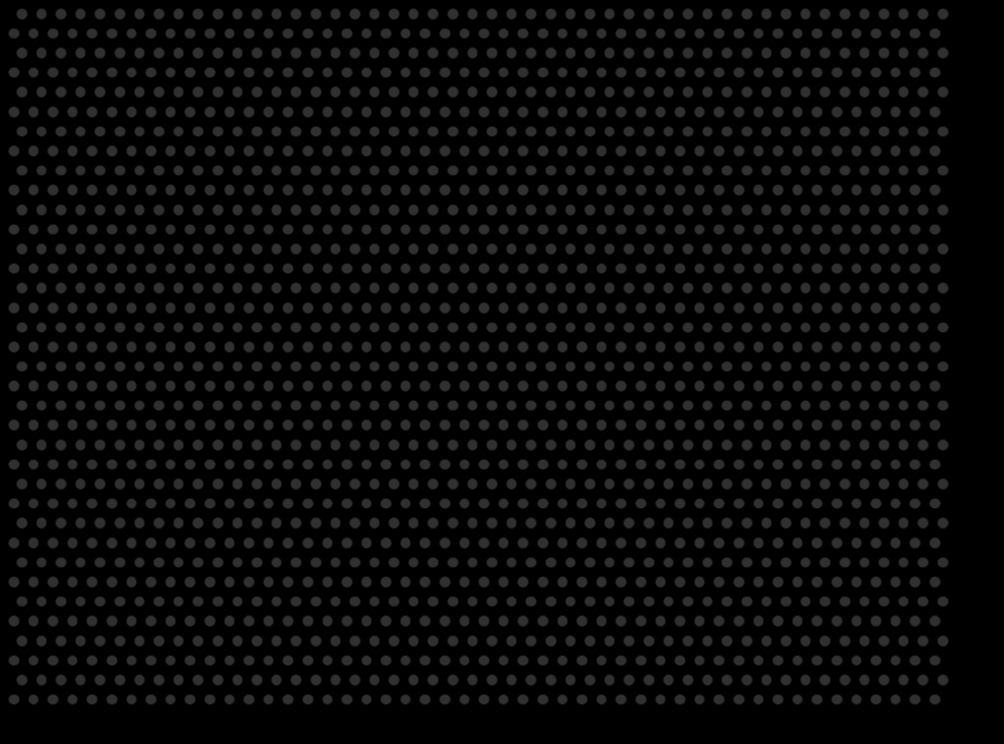
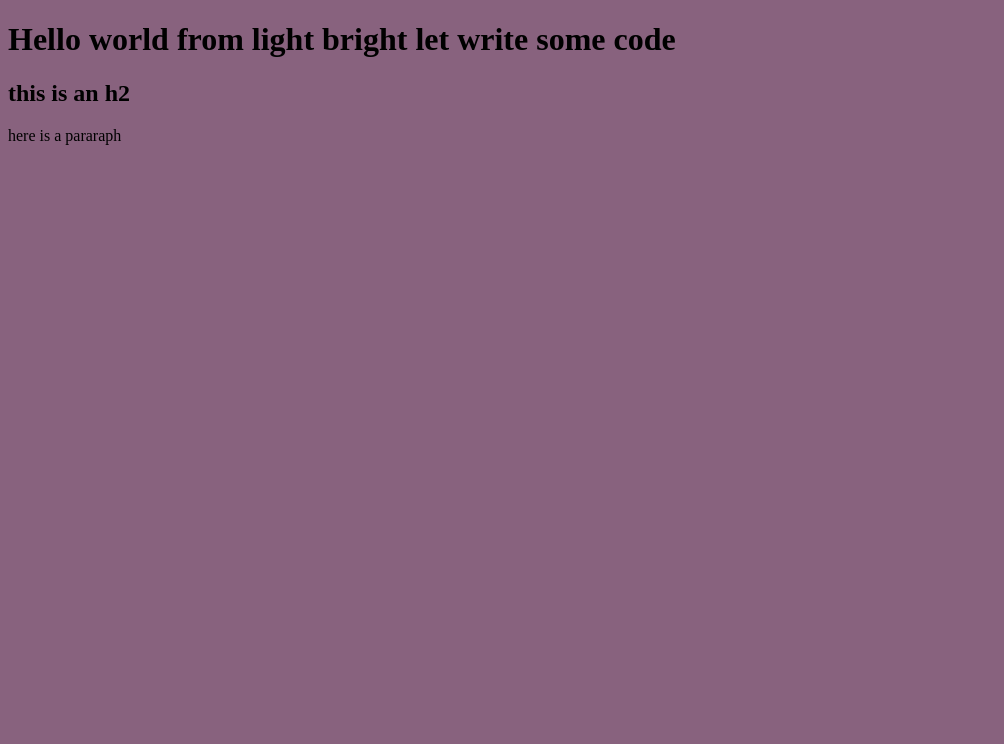
Before and after one commit to nashvillefcc/light-bright-app, a plain HTML site: page index.html in a window 1280 px wide. Shown: the whole page, without its empty margins (0-1004 px from the left). Drawn offline with Linux system fonts and the light colour scheme.

Commit message:
Revert "Added a simple peg board"

```diff
--- a/index.html
+++ b/index.html
@@ -1,15 +1,16 @@
 <!DOCTYPE html>
 <html lang="en">
-  <head>
-    <meta charset="UTF-8" />
-    <meta name="viewport" content="width=device-width, initial-scale=1.0" />
-    <link href="main.css" type="text/css" rel="stylesheet" />
-    <title>Light Bright</title>
-  </head>
-  <body>
-    <main>
-      <div id="peg-board"></div>
-    </main>
-    <script src="main.js"></script>
-  </body>
+<head>
+    <meta charset="UTF-8">
+    <meta name="viewport" content="width=device-width, initial-scale=1.0">
+    <link href="main.css" type="text/css" rel="stylesheet">
+    <script src="main.js"> </script>
+    <title>Document</title>
+</head>
+<body>
+    <h1> Hello world  from light bright let write some code </h1>
+    <h2> this is an h2 </h2>
+     <p> here is a pararaph </p>
+
+</body>
 </html>
--- a/main.css
+++ b/main.css
@@ -1,40 +1,4 @@
-:root {
-  --peg-board-background: #000000;
-  --peg-border-color: #131313;
-  --peg-default-color: #303030;
-  --peg-color-white: white;
-  --peg-color-red: red;
-  --peg-color-orange: orange;
-  --peg-color-yellow: yellow;
-  --peg-color-green: green;
-  --peg-color-blue: blue;
-  --peg-color-purple: purple;
+body {
+    background-color: #88627e;
+
 }
-
-body {
-  background-color: var(--peg-board-background);
-}
-
-main {
-  min-width: 1000px;
-}
-
-.board-row {
-  display: flex;
-  flex-wrap: nowrap;
-  padding-bottom: 0.5em;
-}
-
-.board-row:nth-child(odd) {
-  padding-left: 0.5em;
-}
-
-.board-peg {
-  width: 0.6em;
-  height: 0.6em;
-  border-radius: 1em;
-  border: 1px solid var(--peg-border-color);
-  background-color: var(--peg-default-color);
-  user-select: none;
-  margin-right: 0.5em;
-}
--- a/main.js
+++ b/main.js
@@ -1,21 +1 @@
-const addPegs = () => {
-  const numRows = 36;
-  const numColumns = 48;
-  const boardElem = document.getElementById("peg-board");
-  let rowElem = document.createElement("div");
-  rowElem.className = "board-row";
-  let rowInnerHtml = ``;
-
-  // Generate a row with numColumns number of pegs
-  for (var i = 0; i < numColumns; i++) {
-    rowInnerHtml += `<div class="board-peg">&nbsp;</div>`;
-  }
-  rowElem.innerHTML = rowInnerHtml;
-
-  // Add that row to the board numRows number of times
-  for (var i = 0; i < numRows; i++) {
-    boardElem.innerHTML += rowElem.outerHTML;
-  }
-};
-
-addPegs();
+alert("hello world  from lightbright main.js ");
```
